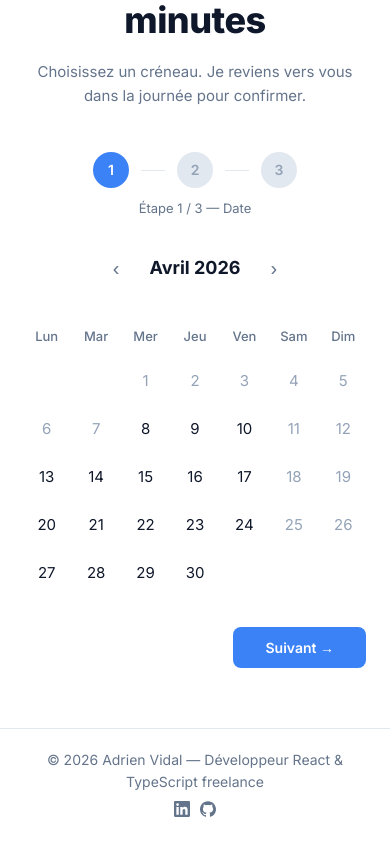
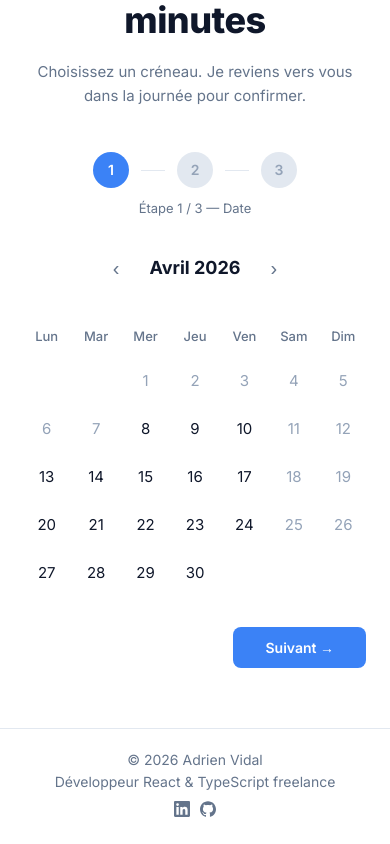
Before and after one commit to adrienvidal/portfolio-2026, a Next.js app: page / in a window 390 px wide. Shown: the part 9768-10612 px from the top of the page. Built offline with nearby package versions, Linux system fonts and the light colour scheme.

Commit message:
feat: update footer with copyright notice and subtitle for clarity

```diff
--- a/src/components/Footer/Footer.scss
+++ b/src/components/Footer/Footer.scss
@@ -43,5 +43,13 @@
     flex-direction: column;
     gap: 8px;
     text-align: center;
+
+    &__sep {
+      display: none;
+    }
+
+    &__subtitle {
+      display: block;
+    }
   }
 }
--- a/src/components/Footer/Footer.tsx
+++ b/src/components/Footer/Footer.tsx
@@ -18,7 +18,11 @@ const icons: Record<string, React.ReactElement> = {
 export default function Footer() {
   return (
     <footer className="footer">
-      <div className="footer__left">{footer.left}</div>
+      <div className="footer__left">
+        © 2026 Adrien Vidal
+        <span className="footer__sep"> — </span>
+        <span className="footer__subtitle">Développeur React &amp; TypeScript freelance</span>
+      </div>
       <div className="footer__right">
         {footer.social.map(({ label, href }) => (
           <a key={label} href={href} target="_blank" rel="noopener noreferrer" aria-label={label} className="footer__social-link">
```
